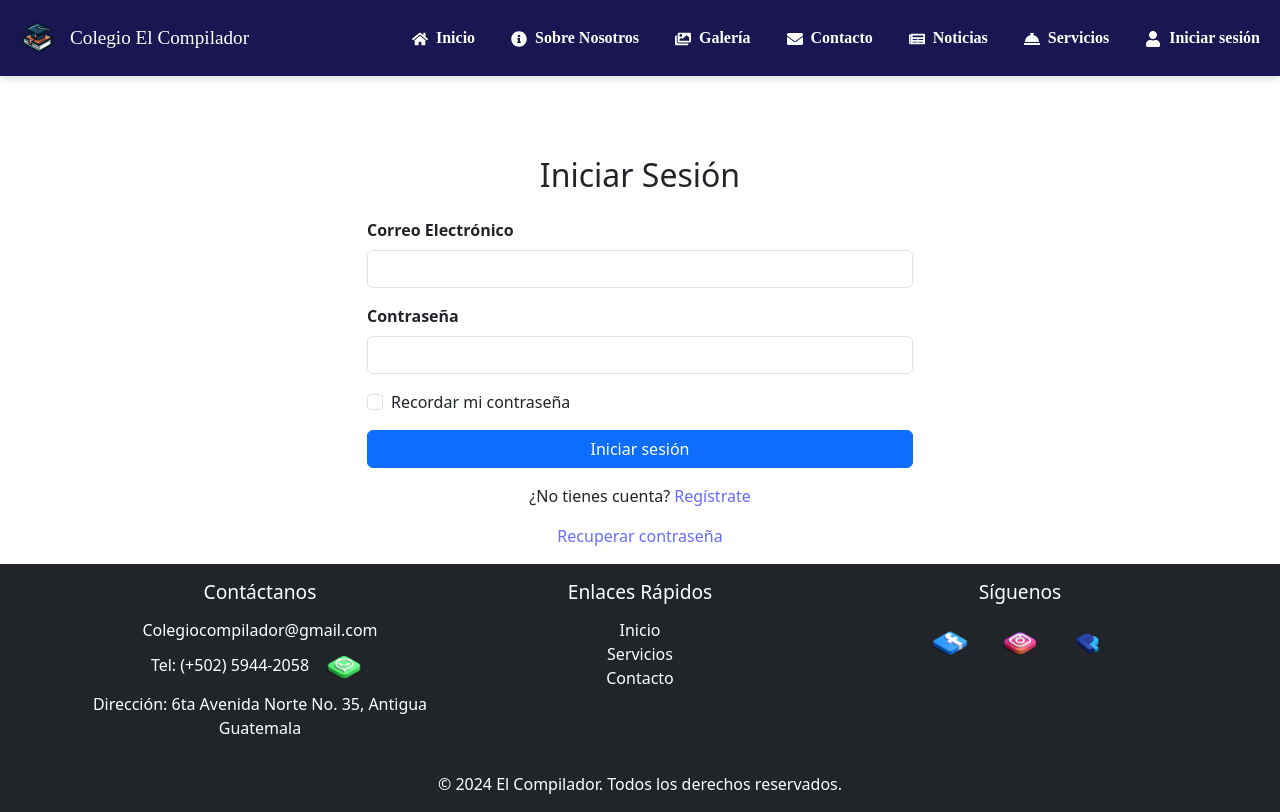
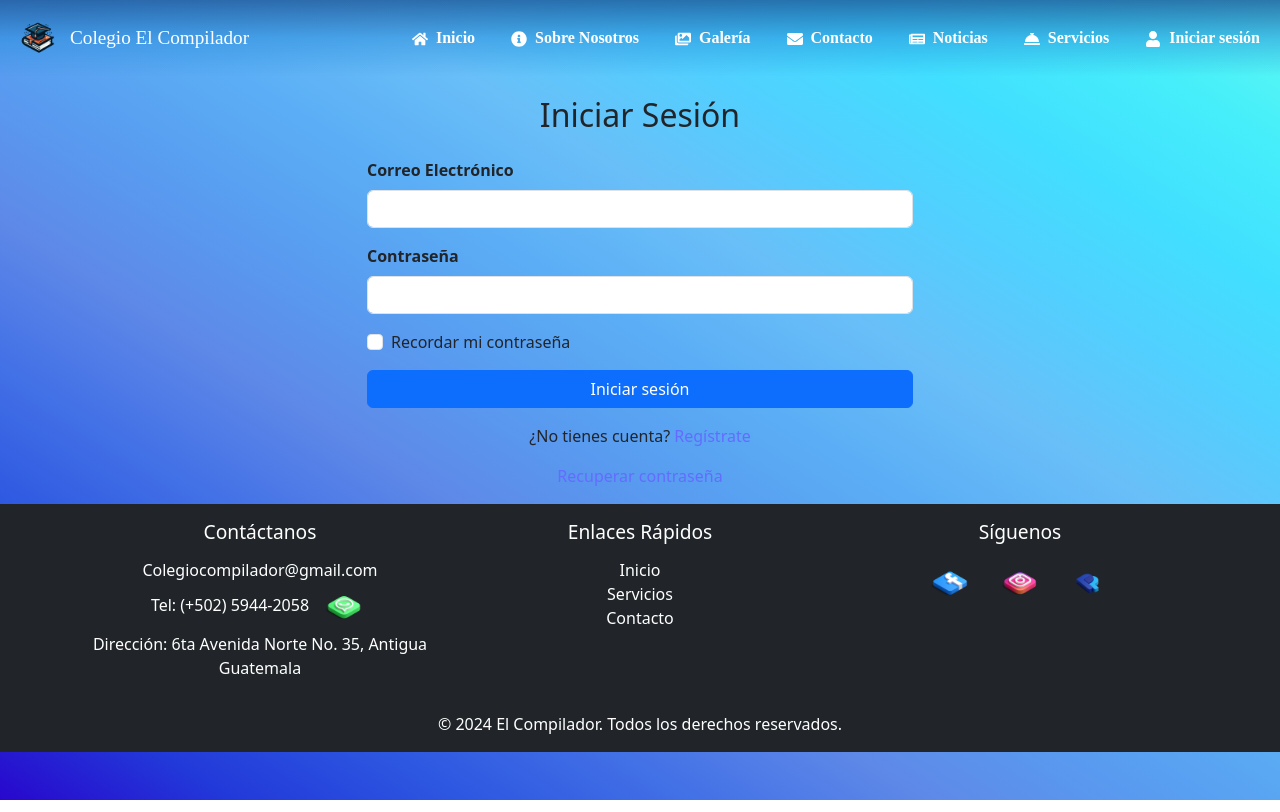
Before and after one commit to SebastianNz11/frontendColegio, a React (Vite) app: page /login in a window 1280 px wide. Built offline with nearby package versions, Linux system fonts and the light colour scheme.

Commit message:
cambio Navbar

```diff
--- a/src/components/Navbar.css
+++ b/src/components/Navbar.css
@@ -1,6 +1,6 @@
 /* Ajustes generales para la barra de navegación */
 .navbar {
-    background-color:#191652;
+    background-color:linear-gradient(180deg, rgba(30, 87, 153, 0.8), rgba(41, 137, 216, 0.8));
     padding: 0.5rem 1rem;
     position: fixed;
     width: 100%;
@@ -12,8 +12,28 @@
     align-items: center;
     justify-content: space-between;
     flex-wrap: nowrap;
-    transition: background-color 0.3s ease;
+    transition: background 0.3s ease;
+    border-bottom: none; /* Elimina sombra y borde inferior */
+    box-shadow: none;
   }
+
+  /* Ajustes generales para la barra de navegación con degradado transparente */
+.navbar {
+  background: linear-gradient(180deg, rgba(30, 87, 153, 0.8), rgba(41, 137, 216, 0.5), rgba(255, 255, 255, 0)); /* Mantener el degradado hacia transparencia */
+  padding: 0.5rem 1rem;
+  position: fixed;
+  width: 100%;
+  top: 0;
+  z-index: 1030;
+  transition: background 0.3s ease; /* Suavizar la transición del degradado */
+}
+
+/* Cambiar el fondo cuando se hace scroll */
+.navbar.scrolled {
+  background: linear-gradient(180deg, rgba(30, 87, 153, 0.8), rgba(41, 137, 216, 0.5), rgba(255, 255, 255, 0)); /* Mantener el degradado hacia transparencia */
+  transition: background 0.3s ease; /* Suavizar la transición al color sólido */
+}
+
 
   /* Ajustes para el logo y la marca */
   .navbar-brand {
--- a/src/components/Navbar.jsx
+++ b/src/components/Navbar.jsx
@@ -1,11 +1,25 @@
-import React from 'react';
+import React, { useEffect, useState } from 'react';
 import { Link } from 'react-router-dom';
 import { FaHome, FaInfoCircle, FaImages, FaEnvelope, FaNewspaper, FaConciergeBell, FaUser } from 'react-icons/fa';
 import './Navbar.css';
 
 const Navbar = () => {
+  const [scrolled, setScrolled] = useState(false);
+
+  const handleScroll = () => {
+    const isScrolled = window.scrollY > 50; // Detecta cuando se ha hecho scroll
+    setScrolled(isScrolled);
+  };
+
+  useEffect(() => {
+    window.addEventListener('scroll', handleScroll);
+    return () => {
+      window.removeEventListener('scroll', handleScroll);
+    };
+  }, []);
+
   return (
-    <nav className="navbar navbar-expand-lg navbar-light fixed-top">
+    <nav className={`navbar navbar-expand-lg navbar-light fixed-top ${scrolled ? 'scrolled' : ''}`}>
       <div className="container-fluid">
         <Link className="navbar-brand d-flex align-items-center" to="/">
           <img src="/images/logo.png" alt="Logo" className="d-inline-block align-top me-2" />
--- a/src/pages/Home.css
+++ b/src/pages/Home.css
@@ -1,19 +1,25 @@
 /* General */
 body {
     font-family: 'Roboto', sans-serif;
+    background: linear-gradient(to right top, #2807cd, #2239d9, #2d57e1, #4371e6, #5e89e8, #589cf0, #5baef5, #69bff8, #52cffe, #41dfff, #46eefa, #5ffbf1);
+    margin: 0;
+    padding: 0;
+    height: 100%;
+    width: 100%;
 }
 
 h2, h4 {
     color: #004d99;
 }
 
-a {
-    text-decoration: none;
+a :hover {
+    color: #003d80;
 }
 
 .btn-primary {
     background-color: #004d99;
     border-color: #004d99;
+    color: white;
 }
 
 .btn-primary:hover {
@@ -24,7 +30,7 @@ a {
 /* Sección de Inicio */
 .inicio-bg {
     background-image: linear-gradient(to right top, #2807cd, #2239d9, #2d57e1, #4371e6, #5e89e8, #589cf0, #5baef5, #69bff8, #52cffe, #41dfff, #46eefa, #5ffbf1);
-    height: 100vh;
+    min-height: 100vh;
     width: 100vw;
     display: flex;
     align-items: center;
```
